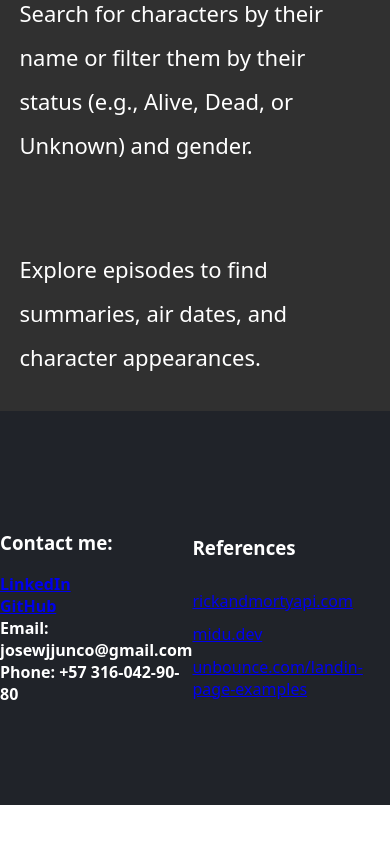
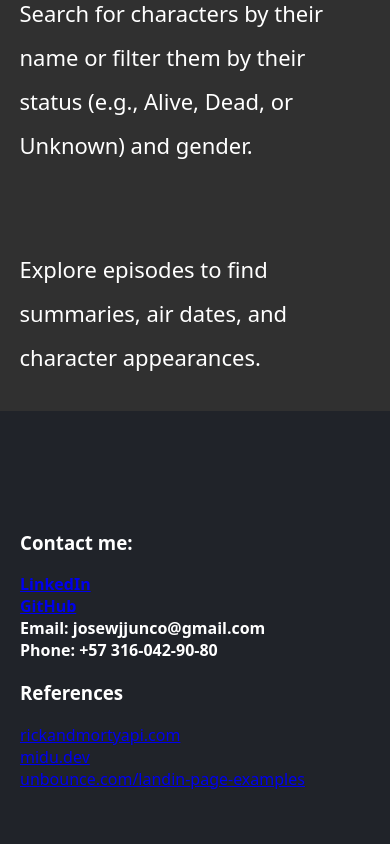
Before and after one commit to Cairon29/Rick-and-Morty-Wiki, a React (Vite) app in the folder rick-and-morty/: page / in a window 390 px wide. Shown: the part 2501-3345 px from the top of the page. Before the commit the page ends 3306 px from the top, so only its background shows below. Built offline with nearby package versions, Linux system fonts and the light colour scheme; no server answers.

Commit message:
fix: Responsive design applied on footer component

```diff
--- a/rick-and-morty/src/components/footer/footer-styles.css
+++ b/rick-and-morty/src/components/footer/footer-styles.css
@@ -1,7 +1,8 @@
 #footer {
     grid-area: footer;
     display: flex;
-    padding: 100px 0;
+    flex-wrap: wrap;
+    padding: 100px 20px;
     text-align: center;
     justify-content: space-around;
     background-color: #202329;
@@ -9,6 +10,7 @@
 }
 
 .footer-contact-section {
+    width: 40%;
     display: flex;
     justify-content: space-around;
     flex-direction: column;
@@ -16,9 +18,20 @@
 }
 
 .references-section {
+    width: 40%;
+
     display: flex;
     flex-direction: column;
     justify-content: space-around;
     align-items: left;
     text-align: start;
 }
+
+@media screen and (max-width: 728px) {
+    .footer-contact-section {
+        width: 350px;
+    }
+    .references-section {
+        width: 350px;
+    }
+}
```
